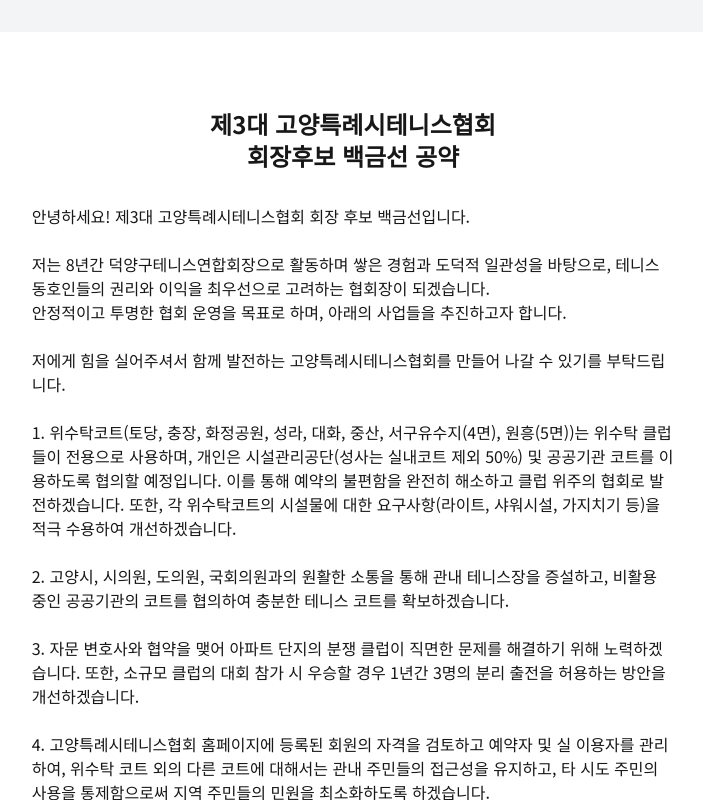
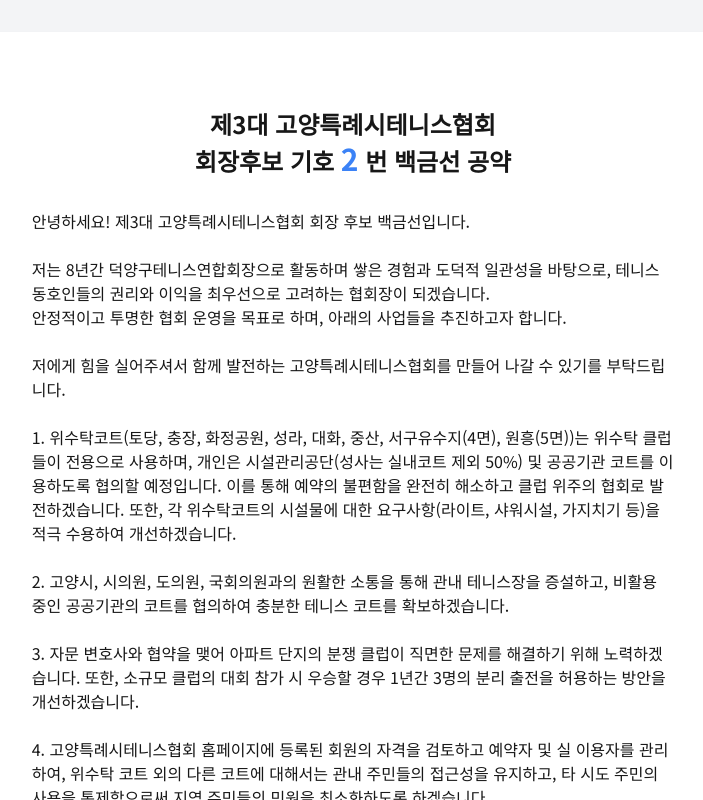
Before and after one commit to kimjy0301/whitegoldline, a Next.js app: page / in a window 1280 px wide. Shown: the whole page, without its empty margins (287-990 px from the left). Built offline with nearby package versions, Linux system fonts and the light colour scheme; a web font is replaced by a local one.

Commit message:
기호번호 추가

```diff
--- a/app/promise/page.tsx
+++ b/app/promise/page.tsx
@@ -5,7 +5,9 @@ const PromisePage = () => {
     <div className="min-h-screen bg-gray-100 py-4 sm:py-8 px-4 sm:px-0">
       <div className="mx-auto bg-white w-full sm:w-[21cm] h-auto p-4 sm:p-[2cm] shadow-lg">
         <h1 className="text-xl sm:text-2xl font-bold text-center mb-6 sm:mb-8">
-          제3대 고양특례시테니스협회<br></br>회장후보 백금선 공약
+          제3대 고양특례시테니스협회<br></br>회장후보 기호{" "}
+          <span className="text-blue-500 text-2xl sm:text-3xl">2</span> 번
+          백금선 공약
         </h1>
 
         <div className="space-y-6">
```
Also changed, not shown: 2 other files (tests, documents, lock files or other folders).
